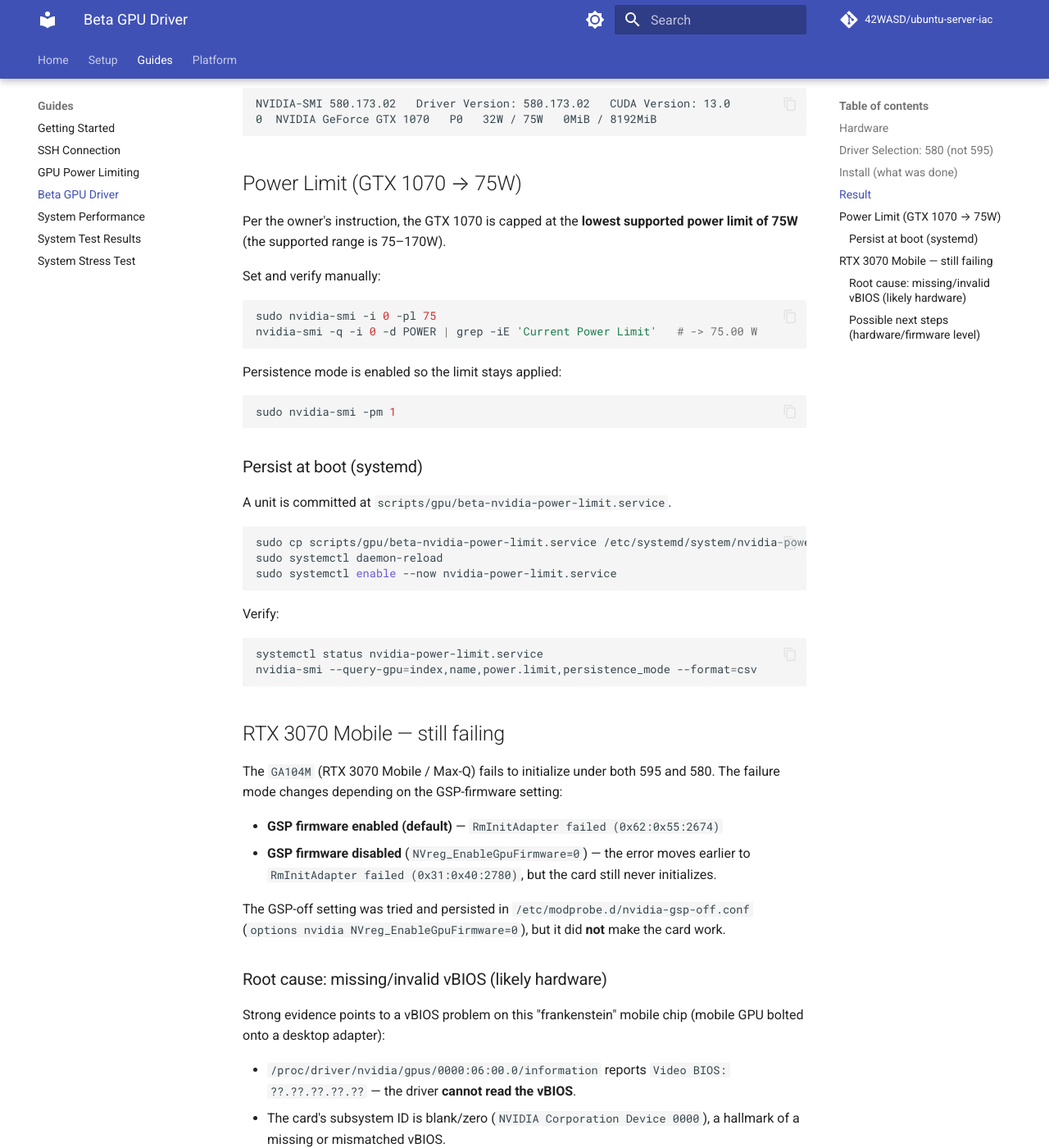
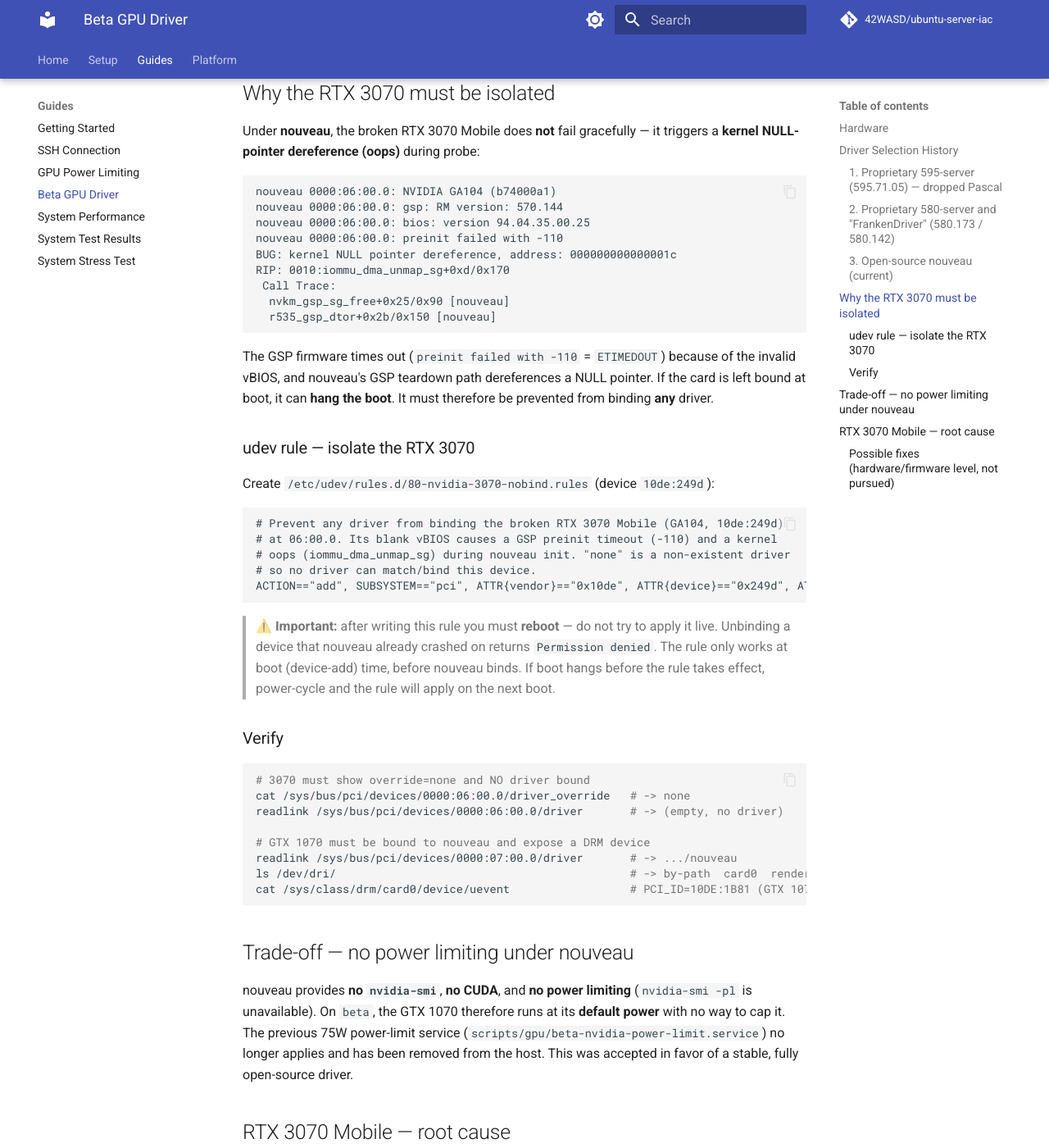
Before and after one commit to 42WASD/ubuntu-server-iac, an MkDocs documentation site: the page built from docs/guides/beta-gpu-driver-guide.md, in a window 1280 px wide and 1400 px high, scrolled down 1177 px. Shown: the whole window at 82% size. Built offline with MkDocs 1.6.1 and Material for MkDocs 9.7.7, drawn with Linux system fonts in a browser that asks for light colours; comment, search, counter and statistics services are not loaded; some of the changed text lies outside the part shown.

Commit message:
Switch beta to nouveau driver; isolate broken RTX 3070 via udev override

````diff
--- a/docs/guides/beta-gpu-driver-guide.md
+++ b/docs/guides/beta-gpu-driver-guide.md
@@ -1,126 +1,124 @@
-# Host `beta` — NVIDIA Driver & GPU Power Limiting
+# Host `beta` — NVIDIA GPU Driver (nouveau) & Hardware Status
 
-This guide covers the NVIDIA driver setup and GPU power limiting on the
-secondary server **`beta`** (`192.168.8.135`).
+This guide covers the GPU driver setup and the hardware status of the two
+NVIDIA GPUs on the secondary server **`beta`** (`192.168.8.135`).
 
 ## Hardware
 
 | GPU | Bus | Architecture | Status |
 |-----|-----|--------------|--------|
-| NVIDIA GeForce GTX 1070 | `0000:07:00.0` | Pascal (GP104) | **Working** |
-| NVIDIA GeForce RTX 3070 Mobile / Max-Q | `0000:06:00.0` | Ampere (GA104M) | ❌ fails to init |
+| NVIDIA GeForce GTX 1070 | `0000:07:00.0` | Pascal (GP104) | ✅ **Working (nouveau)** |
+| NVIDIA GeForce RTX 3070 Mobile / Max-Q | `0000:06:00.0` | Ampere (GA104M) | ❌ fails to init (isolated) |
 
-## Driver Selection: 580 (not 595)
+## Driver Selection History
 
-The first attempt installed the **595** server driver
-(`nvidia-headless-595-server`, 595.71.05). The 595 branch **dropped Pascal
-support**, so the GTX 1070 was ignored at boot:
+Several proprietary driver attempts were made before settling on the open-source
+**nouveau** driver.
+
+### 1. Proprietary `595-server` (595.71.05) — dropped Pascal
+
+The 595 branch **dropped Pascal support**, so the GTX 1070 was ignored at boot:
 
 ```
 NVRM: ignoring the legacy GPU 0000:07:00.0
 ```
 
-The RTX 3070 Mobile also failed under 595 with `RmInitAdapter failed (0x62:0x55:2830)`.
+The RTX 3070 Mobile also failed under 595 with `RmInitAdapter failed`.
 
-The **580** server driver (`nvidia-headless-580-server`, 580.173.02) supports
-both Pascal and Ampere, and is the correct branch for this mixed dual-GPU host.
+### 2. Proprietary `580-server` and "FrankenDriver" (580.173 / 580.142)
 
-## Install (what was done)
+The 580 branch supports both Pascal and Ampere. It drove the **GTX 1070 at 75W**
+(with CUDA and `nvidia-smi`), but the **RTX 3070 Mobile still failed** under
+every GSP-firmware configuration. A community "FrankenDriver" (580.142) was
+also tested: it bound the 3070 but could not fully initialize it.
+
+### 3. Open-source `nouveau` (current)
+
+The proprietary drivers were removed and the open-source **nouveau** driver was
+enabled. This is the current, working configuration.
+
+## Why the RTX 3070 must be isolated
+
+Under **nouveau**, the broken RTX 3070 Mobile does **not** fail gracefully — it
+triggers a **kernel NULL-pointer dereference (oops)** during probe:
+
+```text
+nouveau 0000:06:00.0: NVIDIA GA104 (b74000a1)
+nouveau 0000:06:00.0: gsp: RM version: 570.144
+nouveau 0000:06:00.0: bios: version 94.04.35.00.25
+nouveau 0000:06:00.0: preinit failed with -110
+BUG: kernel NULL pointer dereference, address: 000000000000001c
+RIP: 0010:iommu_dma_unmap_sg+0xd/0x170
+ Call Trace:
+  nvkm_gsp_sg_free+0x25/0x90 [nouveau]
+  r535_gsp_dtor+0x2b/0x150 [nouveau]
+```
+
+The GSP firmware times out (`preinit failed with -110` = `ETIMEDOUT`) because of
+the invalid vBIOS, and nouveau's GSP teardown path dereferences a NULL pointer.
+If the card is left bound at boot, it can **hang the boot**. It must therefore be
+prevented from binding **any** driver.
+
+### udev rule — isolate the RTX 3070
+
+Create `/etc/udev/rules.d/80-nvidia-3070-nobind.rules` (device `10de:249d`):
+
+```text
+# Prevent any driver from binding the broken RTX 3070 Mobile (GA104, 10de:249d)
+# at 06:00.0. Its blank vBIOS causes a GSP preinit timeout (-110) and a kernel
+# oops (iommu_dma_unmap_sg) during nouveau init. "none" is a non-existent driver
+# so no driver can match/bind this device.
+ACTION=="add", SUBSYSTEM=="pci", ATTR{vendor}=="0x10de", ATTR{device}=="0x249d", ATTR{driver_override}="none"
+```
+
+> ⚠️ **Important:** after writing this rule you must **reboot** — do not try to
+> apply it live. Unbinding a device that nouveau already crashed on returns
+> `Permission denied`. The rule only works at boot (device-add) time, before
+> nouveau binds. If boot hangs before the rule takes effect, power-cycle and the
+> rule will apply on the next boot.
+
+### Verify
 
 ```bash
-# 1. Switch from 595 to 580
-sudo apt-get install -y nvidia-headless-580-server
-sudo apt-get purge -y nvidia-headless-595-server nvidia-utils-595-server \
-    libnvidia-compute-595-server nvidia-kernel-common-595-server
+# 3070 must show override=none and NO driver bound
+cat /sys/bus/pci/devices/0000:06:00.0/driver_override   # -> none
+readlink /sys/bus/pci/devices/0000:06:00.0/driver       # -> (empty, no driver)
 
-# 2. Install the SMI utilities (purged alongside 595)
-sudo apt-get install -y nvidia-utils-580-server
-
-# 3. Reload the kernel module (or reboot)
-sudo modprobe -r nvidia_drm nvidia_modeset nvidia_uvm nvidia
-sudo modprobe nvidia
+# GTX 1070 must be bound to nouveau and expose a DRM device
+readlink /sys/bus/pci/devices/0000:07:00.0/driver       # -> .../nouveau
+ls /dev/dri/                                            # -> by-path  card0  renderD128
+cat /sys/class/drm/card0/device/uevent                  # PCI_ID=10DE:1B81 (GTX 1070)
 ```
 
-## Result
+## Trade-off — no power limiting under nouveau
 
-`nvidia-smi` now reports the **GTX 1070**:
+nouveau provides **no `nvidia-smi`**, **no CUDA**, and **no power limiting**
+(`nvidia-smi -pl` is unavailable). On `beta`, the GTX 1070 therefore runs at its
+**default power** with no way to cap it. The previous 75W power-limit service
+(`scripts/gpu/beta-nvidia-power-limit.service`) no longer applies and has been
+removed from the host. This was accepted in favor of a stable, fully open-source
+driver.
 
-```text
-NVIDIA-SMI 580.173.02   Driver Version: 580.173.02   CUDA Version: 13.0
-0  NVIDIA GeForce GTX 1070   P0   32W / 75W   0MiB / 8192MiB
-```
+## RTX 3070 Mobile — root cause
 
-## Power Limit (GTX 1070 → 75W)
+The `GA104M` (RTX 3070 Mobile / Max-Q) is a mobile chip mounted on a desktop
+adapter ("frankenstein" build). It fails to initialize under **every** driver:
 
-Per the owner's instruction, the GTX 1070 is capped at the **lowest supported
-power limit of 75W** (the supported range is 75–170W).
+- **Proprietary driver** reads a blank vBIOS: `Video BIOS: ??.??.??.??.??`
+- **nouveau** reads the real BIOS but its GSP firmware **times out** (`-110`) and
+  the driver then oopses.
+- The subsystem ID is blank/zero, a hallmark of a missing/mismatched vBIOS.
 
-Set and verify manually:
+Because the card never comes up, it **cannot be queried or power-limited**, and
+under nouveau it **must be isolated** (see above) to keep the host stable.
 
-```bash
-sudo nvidia-smi -i 0 -pl 75
-nvidia-smi -q -i 0 -d POWER | grep -iE 'Current Power Limit'   # -> 75.00 W
-```
+### Possible fixes (hardware/firmware level, not pursued)
 
-Persistence mode is enabled so the limit stays applied:
+1. **vBIOS flash** — flash a matching mobile RTX 3070 vBIOS (risky; typically via
+   a Windows tool or `nvflash`).
+2. **BIOS settings** — confirm `Above 4G Decoding` and **Resizable BAR**.
+3. **Power delivery** — verify the auxiliary 6/8-pin is seated.
+4. **Seat / reseat** — reinsert the card and confirm the slot link.
 
-```bash
-sudo nvidia-smi -pm 1
-```
-
-### Persist at boot (systemd)
-
-A unit is committed at `scripts/gpu/beta-nvidia-power-limit.service`.
-
-```bash
-sudo cp scripts/gpu/beta-nvidia-power-limit.service /etc/systemd/system/nvidia-power-limit.service
-sudo systemctl daemon-reload
-sudo systemctl enable --now nvidia-power-limit.service
-```
-
-Verify:
-
-```bash
-systemctl status nvidia-power-limit.service
-nvidia-smi --query-gpu=index,name,power.limit,persistence_mode --format=csv
-```
-
-## RTX 3070 Mobile — still failing
-
-The `GA104M` (RTX 3070 Mobile / Max-Q) fails to initialize under both 595 and
-580. The failure mode changes depending on the GSP-firmware setting:
-
-- **GSP firmware enabled (default)** — `RmInitAdapter failed (0x62:0x55:2674)`
-- **GSP firmware disabled** (`NVreg_EnableGpuFirmware=0`) — the error moves
-  earlier to `RmInitAdapter failed (0x31:0x40:2780)`, but the card still never
-  initializes.
-
-The GSP-off setting was tried and persisted in `/etc/modprobe.d/nvidia-gsp-off.conf`
-(`options nvidia NVreg_EnableGpuFirmware=0`), but it did **not** make the card work.
-
-### Root cause: missing/invalid vBIOS (likely hardware)
-
-Strong evidence points to a vBIOS problem on this "frankenstein" mobile chip
-(mobile GPU bolted onto a desktop adapter):
-
-- `/proc/driver/nvidia/gpus/0000:06:00.0/information` reports
-  `Video BIOS: ??.??.??.??.??` — the driver **cannot read the vBIOS**.
-- The card's subsystem ID is blank/zero (`NVIDIA Corporation Device 0000`),
-  a hallmark of a missing or mismatched vBIOS.
-- The GSP firmware error changes but never resolves, consistent with a card that
-  cannot initialize at the firmware level.
-
-Because the card never comes up, it **cannot be queried or power-limited**.
-
-### Possible next steps (hardware/firmware level)
-
-1. **vBIOS** — flash a matching mobile RTX 3070 vBIOS onto the adapter. This is
-   the most likely fix, but it is risky and requires the card to be flashed
-   (typically via a Windows tool or `nvflash`).
-2. **BIOS settings** — confirm `Above 4G Decoding` and **Resizable BAR** are
-   consistent in the BIOS for the slot.
-3. **Power delivery** — verify the auxiliary 6/8-pin is seated; mobile chips need
-   a specific power sequence a desktop adapter may not provide.
-4. **Seat / reseat** — reinsert the card and confirm the slot link is stable.
-
-Until this is resolved, **only the GTX 1070** is available on `beta`, capped at 75W.
+Until resolved, **only the GTX 1070** is usable on `beta`, driven by `nouveau`
+with no CUDA and no power-limiting.
````
Also changed, not shown: 1 other file.
